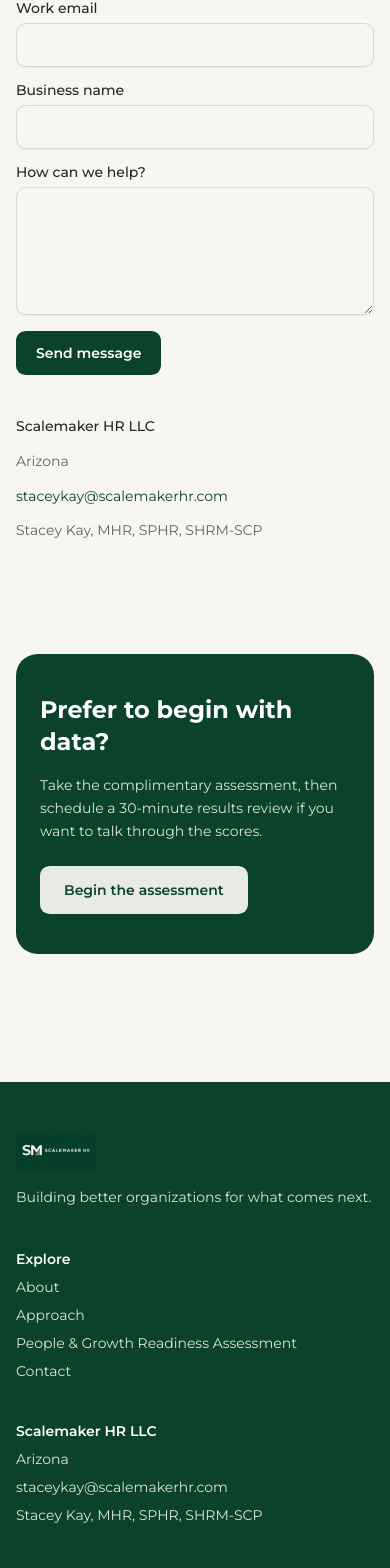
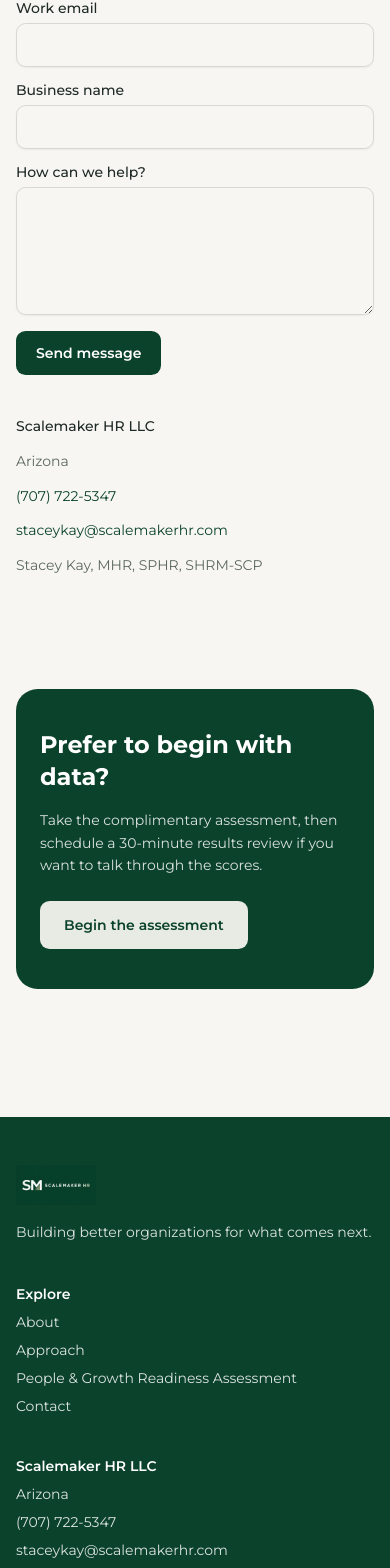
Before and after one commit to staceykay67/scalemaker-hr, a Next.js app: page /contact in a window 390 px wide. Shown: the part 426-1994 px from the top of the page. Built offline with nearby package versions, Linux system fonts and the light colour scheme.

Commit message:
Add Scalemaker HR business phone to sitewide contact details
Show (707) 722-5347 as a tel:+17077225347 link in the shared
footer and contact sidebar, and include it in Organization JSON-LD.

Co-authored-by: staceykay67 <staceykay67@users.noreply.github.com>

```diff
--- a/src/app/contact/page.tsx
+++ b/src/app/contact/page.tsx
@@ -1,4 +1,5 @@
 import type { Metadata } from "next";
+import { ContactDetails } from "@/components/contact-details";
 import { ContactForm } from "@/components/contact-form";
 import { CtaBand } from "@/components/cta-band";
 
@@ -24,19 +25,11 @@ export default function ContactPage() {
 
       <div className="mt-10 grid gap-10 lg:grid-cols-[1.2fr_0.8fr]">
         <ContactForm />
-        <div className="space-y-3 text-sm leading-relaxed text-muted-foreground">
-          <p className="font-medium text-foreground">Scalemaker HR LLC</p>
-          <p>Arizona</p>
-          <p>
-            <a
-              className="text-forest underline-offset-4 hover:underline"
-              href="mailto:staceykay@scalemakerhr.com"
-            >
-              staceykay@scalemakerhr.com
-            </a>
-          </p>
-          <p>Stacey Kay, MHR, SPHR, SHRM-SCP</p>
-        </div>
+        <ContactDetails
+          className="space-y-3 text-sm leading-relaxed text-muted-foreground"
+          headingClassName="font-medium text-foreground"
+          linkClassName="text-forest underline-offset-4 hover:underline"
+        />
       </div>
     </div>
       <CtaBand
--- /dev/null
+++ b/src/components/contact-details.tsx
@@ -0,0 +1,36 @@
+import {
+  COMPANY_LOCATION,
+  COMPANY_NAME,
+  CONTACT_EMAIL,
+  CONTACT_PHONE_DISPLAY,
+  CONTACT_PHONE_TEL,
+  CREDENTIALS_LINE,
+} from "@/lib/site-contact";
+
+export function ContactDetails({
+  className,
+  headingClassName,
+  linkClassName,
+}: {
+  className?: string;
+  headingClassName?: string;
+  linkClassName?: string;
+}) {
+  return (
+    <div className={className}>
+      <p className={headingClassName}>{COMPANY_NAME}</p>
+      <p>{COMPANY_LOCATION}</p>
+      <p>
+        <a href={`tel:${CONTACT_PHONE_TEL}`} className={linkClassName}>
+          {CONTACT_PHONE_DISPLAY}
+        </a>
+      </p>
+      <p>
+        <a href={`mailto:${CONTACT_EMAIL}`} className={linkClassName}>
+          {CONTACT_EMAIL}
+        </a>
+      </p>
+      <p>{CREDENTIALS_LINE}</p>
+    </div>
+  );
+}
--- /dev/null
+++ b/src/components/organization-json-ld.tsx
@@ -0,0 +1,30 @@
+import {
+  COMPANY_LOCATION,
+  COMPANY_NAME,
+  CONTACT_EMAIL,
+  CONTACT_PHONE_TEL,
+} from "@/lib/site-contact";
+
+const organizationJsonLd = {
+  "@context": "https://schema.org",
+  "@type": "Organization",
+  name: COMPANY_NAME,
+  telephone: CONTACT_PHONE_TEL,
+  email: CONTACT_EMAIL,
+  address: {
+    "@type": "PostalAddress",
+    addressRegion: COMPANY_LOCATION,
+    addressCountry: "US",
+  },
+};
+
+export function OrganizationJsonLd() {
+  return (
+    <script
+      type="application/ld+json"
+      dangerouslySetInnerHTML={{
+        __html: JSON.stringify(organizationJsonLd),
+      }}
+    />
+  );
+}
--- a/src/components/site-footer.tsx
+++ b/src/components/site-footer.tsx
@@ -1,5 +1,7 @@
 import Image from "next/image";
 import Link from "next/link";
+import { ContactDetails } from "@/components/contact-details";
+import { OrganizationJsonLd } from "@/components/organization-json-ld";
 
 export function SiteFooter() {
   return (
@@ -40,19 +42,11 @@ export function SiteFooter() {
             </Link>
           </p>
         </div>
-        <div className="space-y-2 text-sm text-white/85">
-          <p className="font-semibold text-white">Scalemaker HR LLC</p>
-          <p>Arizona</p>
-          <p>
-            <a
-              href="mailto:staceykay@scalemakerhr.com"
-              className="underline-offset-4 hover:underline"
-            >
-              staceykay@scalemakerhr.com
-            </a>
-          </p>
-          <p>Stacey Kay, MHR, SPHR, SHRM-SCP</p>
-        </div>
+        <ContactDetails
+          className="space-y-2 text-sm text-white/85"
+          headingClassName="font-semibold text-white"
+          linkClassName="underline-offset-4 hover:underline"
+        />
       </div>
       <div className="border-t border-white/15">
         <div className="mx-auto max-w-6xl space-y-3 px-4 py-6 text-xs leading-relaxed text-white/70 sm:px-6">
@@ -67,6 +61,7 @@ export function SiteFooter() {
           </p>
         </div>
       </div>
+      <OrganizationJsonLd />
     </footer>
   );
 }
--- a/src/lib/assessment-data.ts
+++ b/src/lib/assessment-data.ts
@@ -1,3 +1,5 @@
+import { CONTACT_EMAIL } from "./site-contact";
+
 export const LIKERT_OPTIONS = [
   { value: "strongly_disagree", label: "Strongly disagree", points: 1 },
   { value: "disagree", label: "Disagree", points: 2 },
@@ -440,7 +442,6 @@ export const RESULT_COPY: Record<
   },
 };
 
-export const CONTACT_EMAIL = "staceykay@scalemakerhr.com";
 export const SCHEDULE_MAILTO = `mailto:${CONTACT_EMAIL}?subject=${encodeURIComponent(
   "People & Growth Results Review"
 )}&body=${encodeURIComponent(
--- /dev/null
+++ b/src/lib/site-contact.ts
@@ -0,0 +1,6 @@
+export const CONTACT_EMAIL = "staceykay@scalemakerhr.com";
+export const CONTACT_PHONE_DISPLAY = "(707) 722-5347";
+export const CONTACT_PHONE_TEL = "+17077225347";
+export const COMPANY_NAME = "Scalemaker HR LLC";
+export const COMPANY_LOCATION = "Arizona";
+export const CREDENTIALS_LINE = "Stacey Kay, MHR, SPHR, SHRM-SCP";
```
